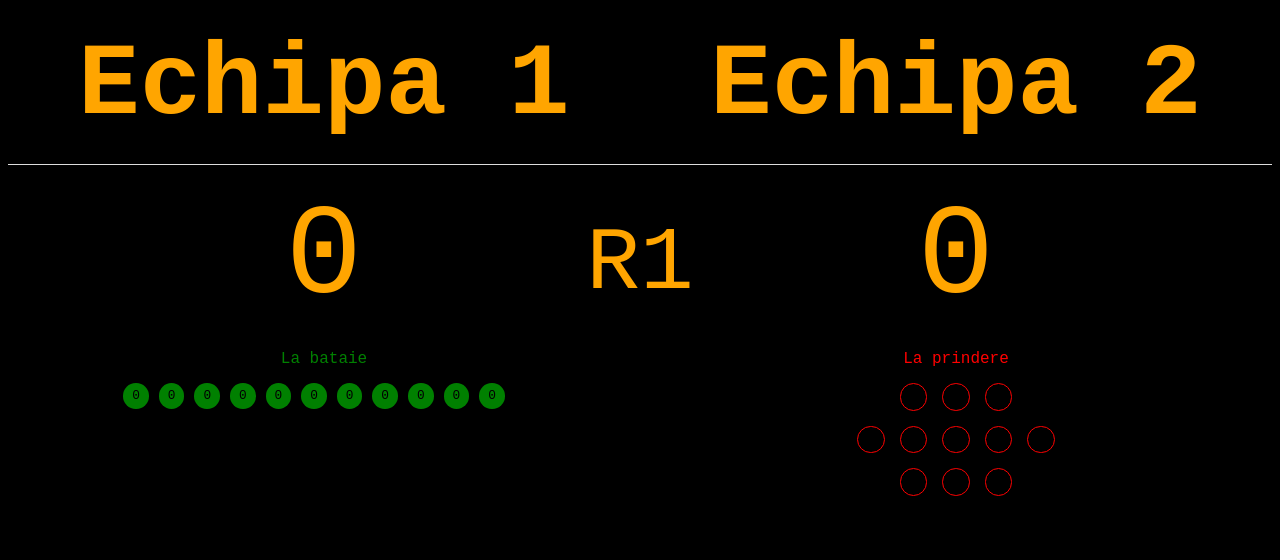
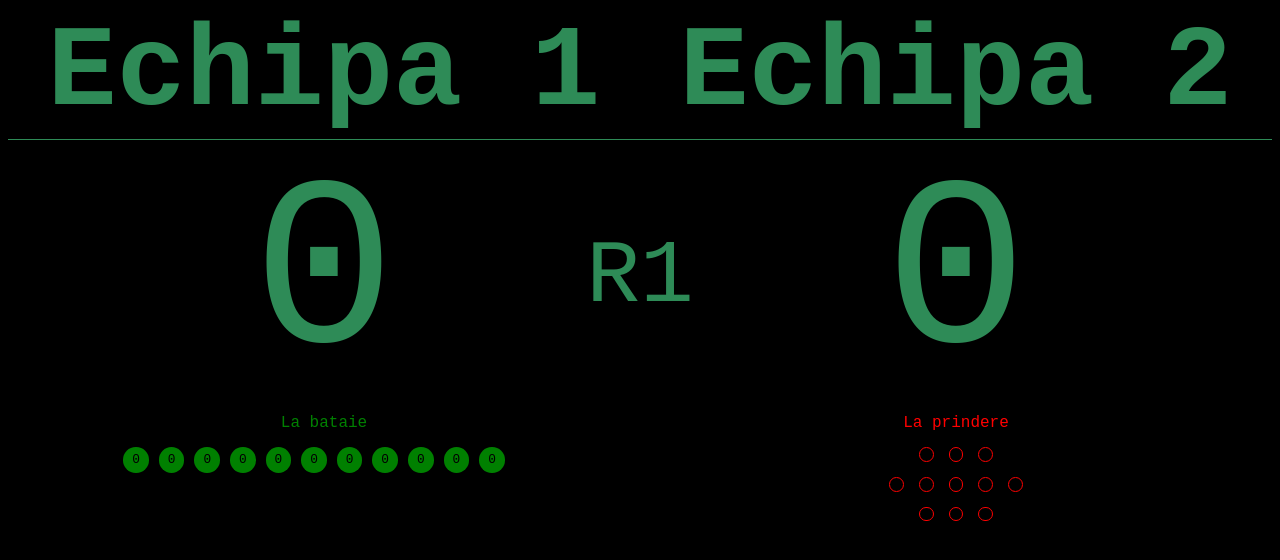
Before and after one commit to OctavianDobre8/Scoreboard-Default, an Electron app: page index.html in a window 1280 px wide. Drawn offline with Linux system fonts and the light colour scheme.

Commit message:
complete
de facut inca 2 varianta

```diff
--- a/main.js
+++ b/main.js
@@ -59,6 +59,7 @@ document.addEventListener('DOMContentLoaded', () => {
 
     // Switch the texts
     switchTexts();
+
 
     // Show the outline circles for the non-active team and hide them for the active team
     teamOne.querySelectorAll('.outline-circle').forEach(circle => {
@@ -163,7 +164,7 @@ document.addEventListener('DOMContentLoaded', () => {
           const newName = document.createElement('div');
           newName.className = 'scoreboard__name';
           newName.textContent = textbox.value;
-          newName.style.color = 'white'; // Set the text color
+          newName.style.color = '#2E8B57'; // Set the text color
 
           textbox.parentNode.replaceChild(newName, textbox);
         }
@@ -179,6 +180,9 @@ document.addEventListener('DOMContentLoaded', () => {
 
       editButton.style.display = isHidden ? 'block' : 'none';
       saveButton.style.display = isHidden ? 'block' : 'none';
+
+      // Stop the propagation of the event
+      event.stopPropagation();
     }
     // Check which key was pressed
     if (event.key === 'ArrowUp') {
--- a/style.css
+++ b/style.css
@@ -10,7 +10,7 @@ body {
 }
 
 .round-indicator {
-  color: orange;
+  color: #2e8b57;
   text-align: center;
   margin: 10px 0;
   position: absolute;
@@ -18,6 +18,11 @@ body {
   left: 50%;
   transform: translate(-50%, -50%);
   font-size: 7vw;
+}
+
+#team-one-name,
+#team-two-name {
+  color: #2e8b57;
 }
 
 .scoreboard {
@@ -28,30 +33,22 @@ body {
 
 .scoreboard__name,
 .scoreboard__score {
-  padding: 20px;
   text-align: center;
-  font-size: 8vw;
+  font-size: 9vw;
 }
 
 .scoreboard__name {
   font-weight: bold;
-  border-bottom: 1px solid #ddd;
   cursor: pointer;
-}
-
-.scoreboard__name--one {
-  color: orange;
-}
-
-.scoreboard__name--two {
-  color: orange;
+  position: relative;
+  border-bottom: 1px solid #2e8b57;
 }
 
 .scoreboard__score {
-  color: orange;
-  font-size: 8em;
+  color: #2e8b57;
+  font-size: 15em;
+  padding: 1px;
 }
-
 
 .team {
   position: relative;
@@ -59,7 +56,6 @@ body {
   flex-direction: column;
   align-items: center;
 }
-
 
 .team-circles {
   display: flex;
@@ -120,8 +116,8 @@ input[type='text'] {
 }
 
 .outline-circle {
-  width: 2vw;
-  height: 2vw;
+  width: 1vw;
+  height: 1vw;
   border-radius: 50%;
   border: 1px solid red;
   margin: 5px;
```
Also changed, not shown: Scoreboard/ScoreboardView.js (line endings or trailing spaces).
